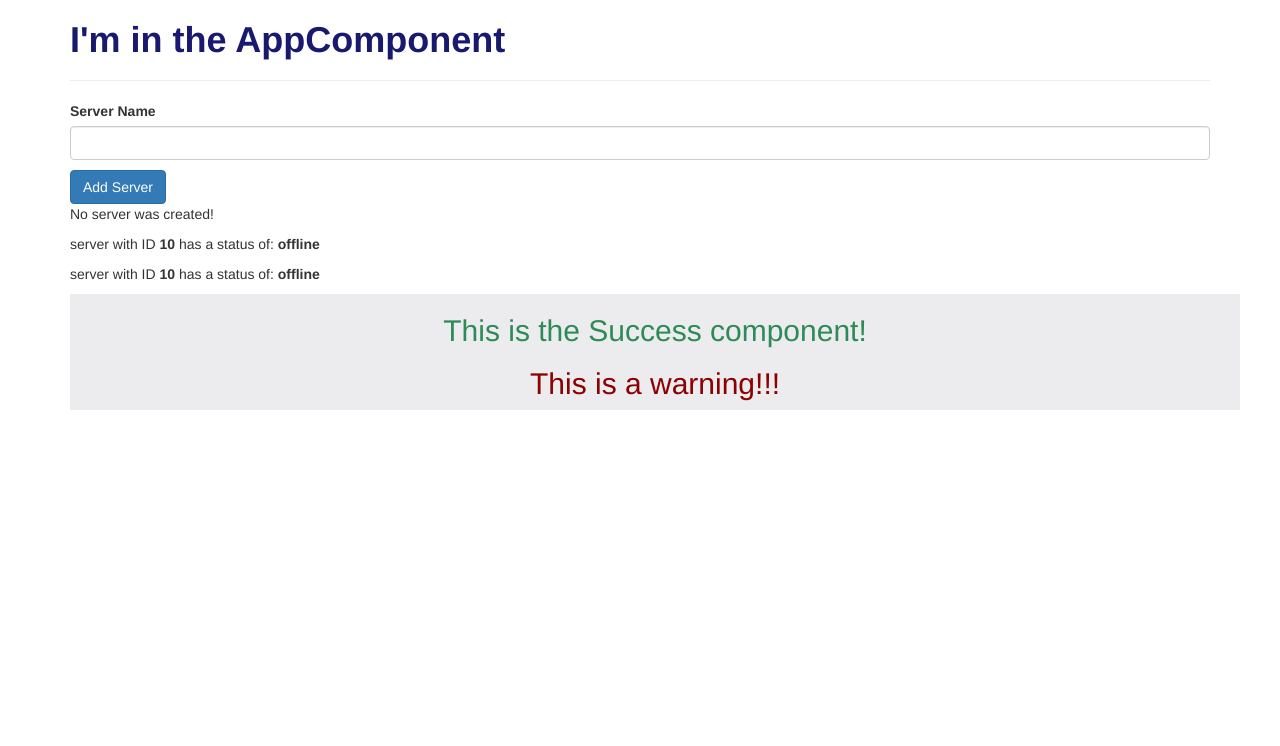
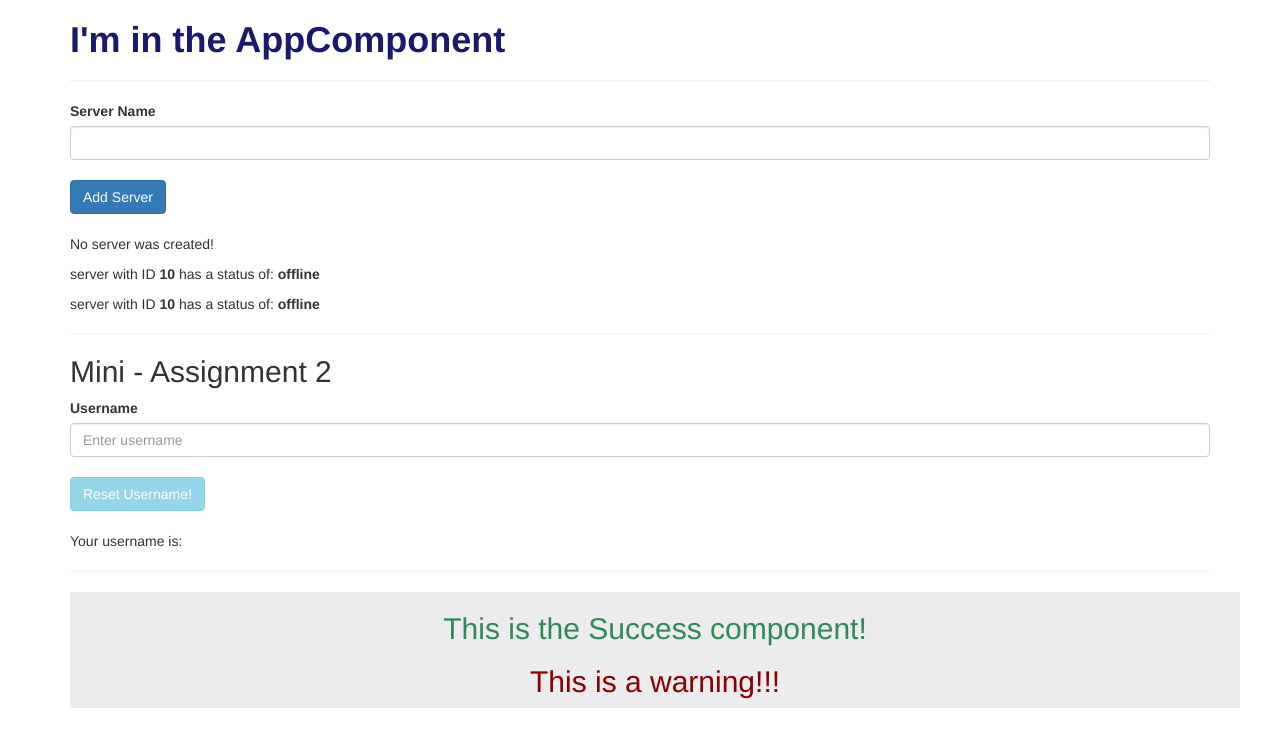
Before and after one commit to ChristianArredondo/angular-app, an Angular app: page / in a window 1280 px wide. Shown: the top 746 px of the page. Built offline with nearby package versions, Linux system fonts and the light colour scheme.

Commit message:
Mini Assignment 2 - two way databinding with clear button and checker

```diff
--- a/src/app/servers/servers.component.html
+++ b/src/app/servers/servers.component.html
@@ -1,12 +1,38 @@
 <label>Server Name</label>
+<!--<input type="text"-->
+       <!--class="form-control"-->
+  <!--(input)="onUpdateServerName($event)">-->
 <input type="text"
        class="form-control"
-  (input)="onUpdateServerName($event)">
-<p>{{ serverName }}</p>
+       [(ngModel)]="serverName">
+<!--<p><strong>Your server name will be: </strong>{{ serverName }}</p>-->
+<br>
+
 <button
   class="btn btn-primary"
   [disabled]="!allowNewServer"
   (click)="onCreateServer()">Add Server</button>
+<br>
+<br>
 <p>{{ serverCreationStatus }}</p>
+
 <app-server></app-server>
 <app-server></app-server>
+<hr>
+
+<h2>Mini - Assignment 2</h2>
+<label>Username</label>
+<input type="text"
+       class="form-control"
+       id="usernameText"
+       [(ngModel)]="username"
+        placeholder="Enter username">
+<br>
+<button
+class="btn btn-info"
+[disabled]="checkUsername()"
+(click)="resetUsername()">Reset Username!</button>
+<br>
+<br>
+<p>Your username is: {{ username }}</p>
+<hr>
--- a/src/app/servers/servers.component.ts
+++ b/src/app/servers/servers.component.ts
@@ -9,19 +9,32 @@ export class ServersComponent implements OnInit {
   allowNewServer = false;
   serverCreationStatus = 'No server was created!';
   serverName = '';
+  username = '';
 
   constructor() {
     setTimeout(() => {
       this.allowNewServer = true;
-    },2000);
+    }, 2000);
   }
 
   ngOnInit() {
   }
   onCreateServer() {
-    this.serverCreationStatus = 'Server was created!';
+    this.serverCreationStatus = 'Server was created! Your server name is: ' + this.serverName;
   }
-  onUpdateServerName(event: Event) {
-    this.serverName = (<HTMLInputElement>event.target).value;
+  // onUpdateServerName(event: Event) {
+  //   this.serverName = (<HTMLInputElement>event.target).value;
+  // }
+  checkUsername() {
+    let currentUsername = (<HTMLInputElement>document.getElementById('usernameText')).value;
+    if ( currentUsername === '') {
+      return true;
+    }
+    else {
+      return false;
+    }
+  }
+  resetUsername() {
+    this.username = '';
   }
 }
```
